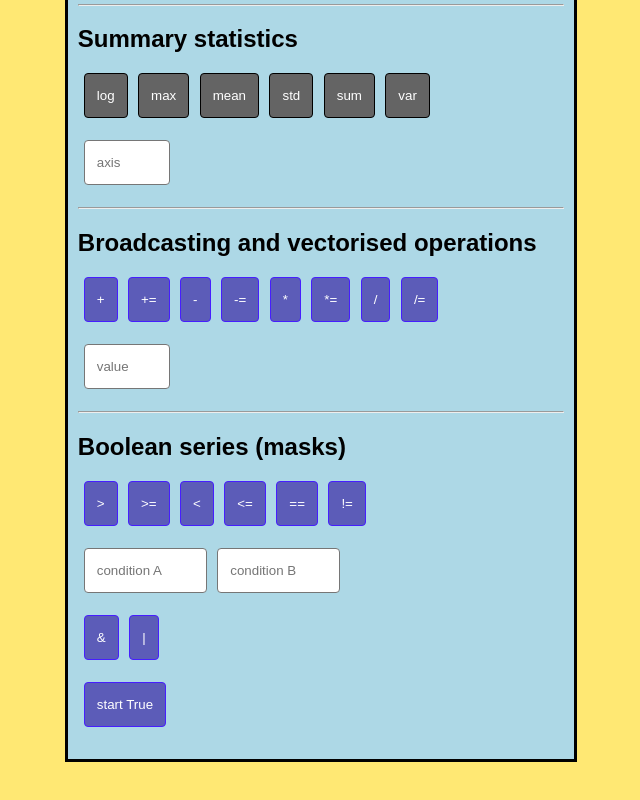
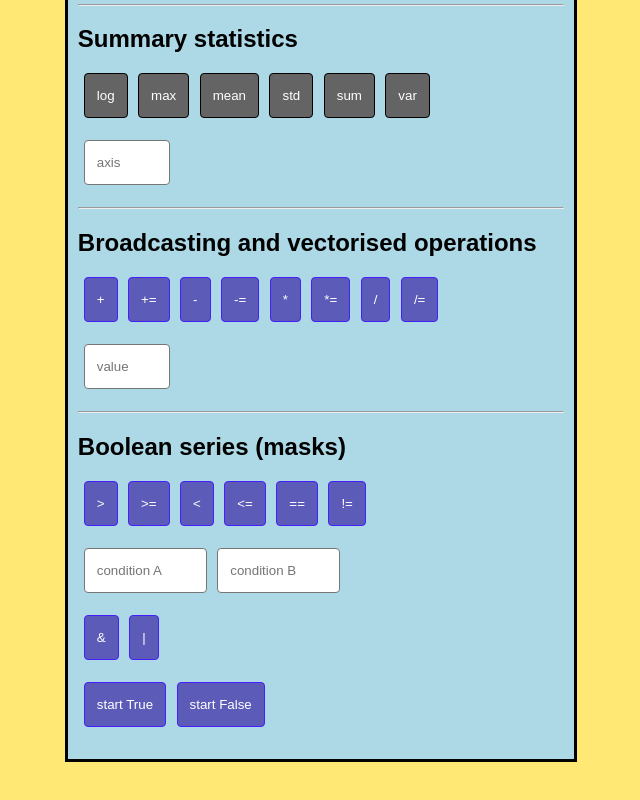
Before and after one commit to Supravisor/Pandas-Series-console, a plain HTML site: page index.html in a window 1280 px wide. Shown: the part 2052-2852 px from the top of the page, without its empty margins (28-668 px from the left). Drawn offline with Linux system fonts and the light colour scheme.

Commit message:
add start False button

```diff
--- a/index.html
+++ b/index.html
@@ -211,6 +211,7 @@
 
 <p>
   <input type="button" class="btn btn-primary" value="start True" onclick="truthy('True');" />
+  <input type="button" class="btn btn-primary" value="start False" onclick="truthy('False');" />
 </p>
 
 </div>
```
